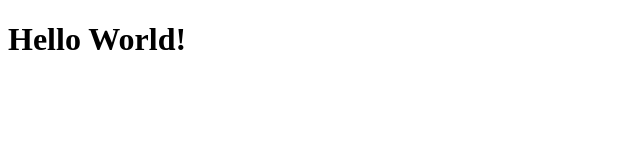
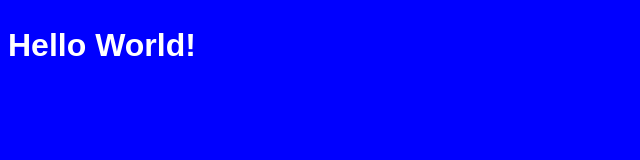
Before and after one commit to alvin696/yaem, a plain HTML site: page index.html in a window 1280 px wide. Shown: the whole page, without its empty margins (0-640 px from the left). Drawn offline with Linux system fonts and the light colour scheme.

Commit message:
add style.css, connect to index.html

```diff
--- a/index.html
+++ b/index.html
@@ -1,6 +1,10 @@
 <!DOCTYPE html>
 <html lang="en">
-  <head>
+  <head><head>
+    <link rel="stylesheet" href="style.css" />
+    <title>My Website</title>
+  </head>
+
     <title>My Website</title>
   </head>
   <body>
--- /dev/null
+++ b/style.css
@@ -0,0 +1,7 @@
+body {
+    background: blue;
+    color: white;
+    font-family: Arial, sans-serif;
+    font-size: 16px;
+    line-height: 1.5;
+  }
```
